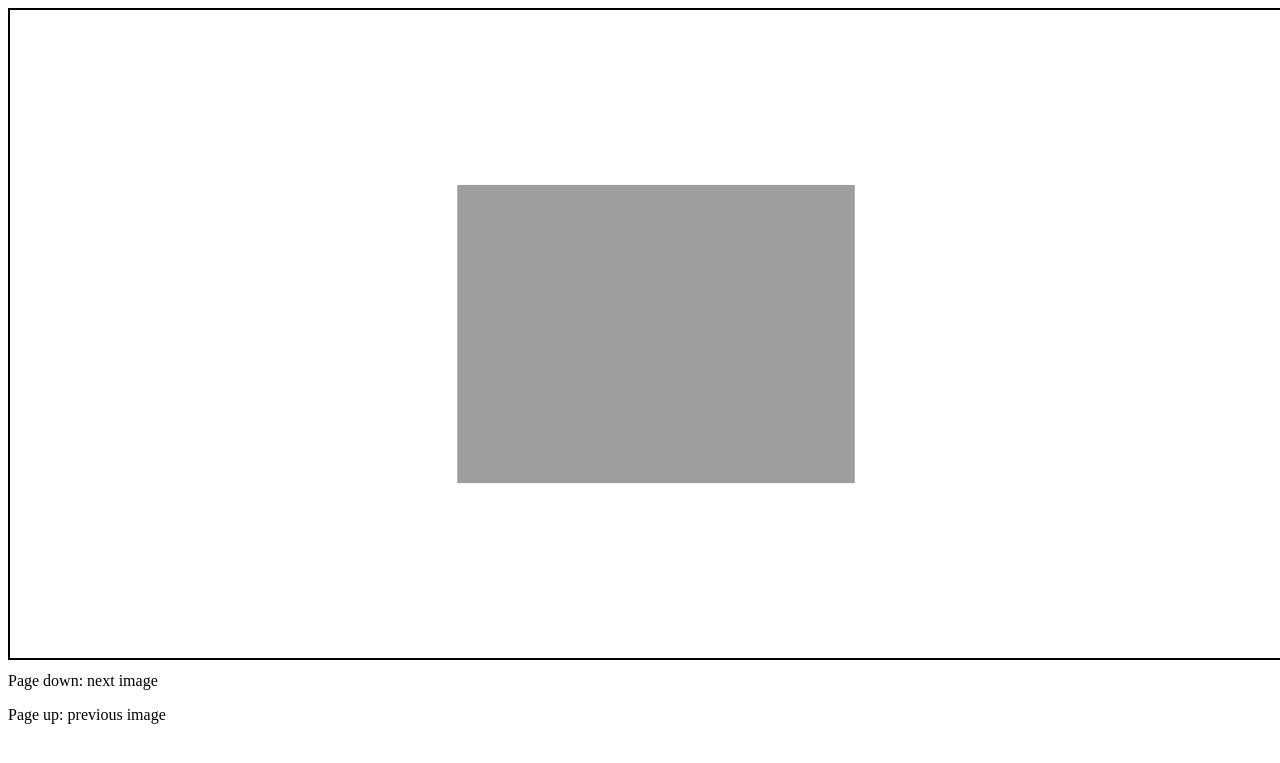
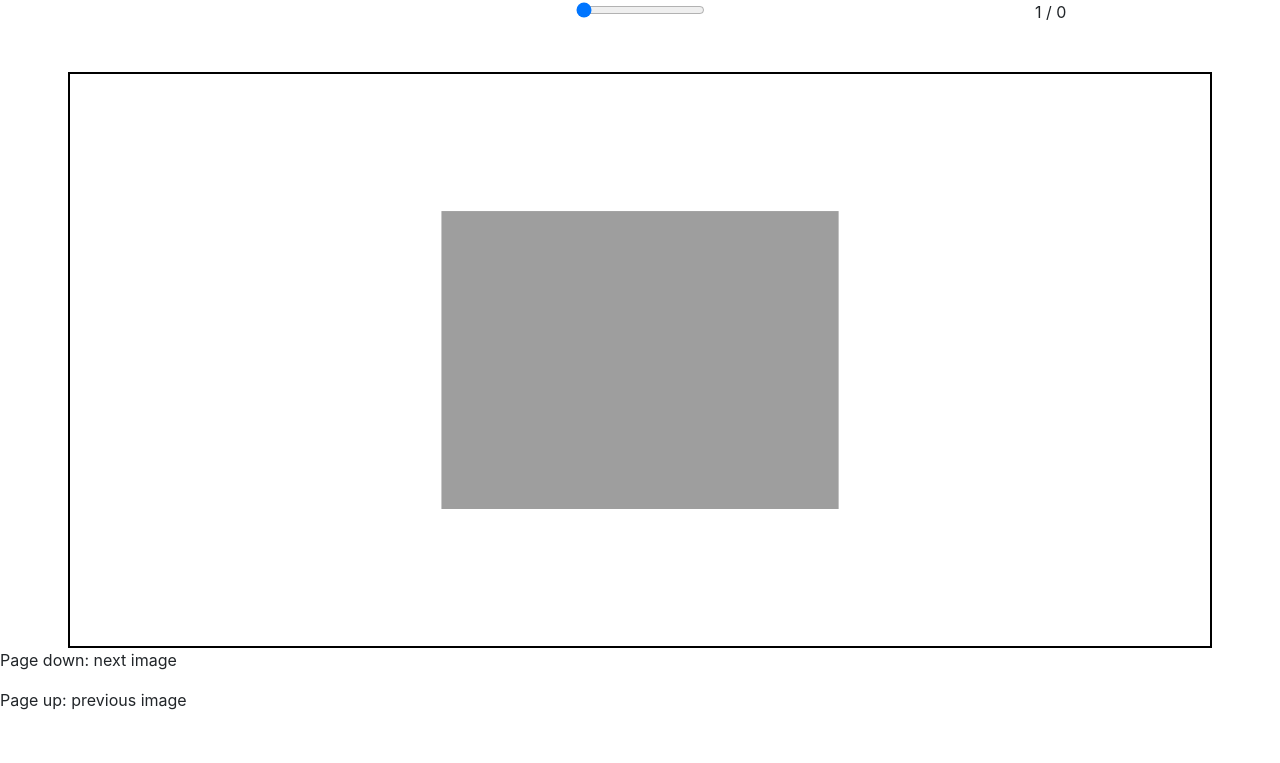
Before and after one commit to chadrick-kwag/segmentation_labeling_tool, a Django app: page / in a window 1280 px wide. Shown: the top 763 px of the page. Run offline with Django 3.2, Linux system fonts and the light colour scheme; parts of the project's set-up code (start-up, migrations or seed data) failed here and were passed over; some libraries are stand-ins or nearby versions.

Commit message:
add slidebar and current index spantexts

```diff
--- a/work/static/js/myscript.js
+++ b/work/static/js/myscript.js
@@ -11,6 +11,16 @@ drawing_state = false
 var total_image_number = 0
 var current_image_index =0
 var load_attempt_image_index = 0
+
+var slidebar = document.getElementById("progress_slidebar")
+
+slidebar.addEventListener("mouseup",function(){
+	var new_slidebar_value = this.value
+	if(new_slidebar_value != current_image_index){
+		goto_specific_imageno(new_slidebar_value)
+
+	}
+})
 
 // var csrftoken = getCookie('csrftoken')
 
@@ -101,24 +111,41 @@ function fetch_total_image_number() {
         success: function(data) {
             console.log("whwhahaht")
             console.log("ajax success", data)
-            total_image_number = data.number_of_images
+			total_image_number = data.number_of_images
+
+			slidebar.setAttribute("max", total_image_number-1)
+			console.log("slidbar max attribute after setting it", slidebar.max)
+
+			console.log($("#total_image_number_span"))
+
+
+			$("#total_image_number_span").text(total_image_number - 1)
+			console.log("after setting total_image_number_span", $("#total_image_number_span").text())
 
         }
     })
 }
 
 function goto_next_image(){
-	load_attempt_image_index = current_image_index+1
+	load_attempt_image_index = parseInt(current_image_index)+ 1
 	var retval = load_image(load_attempt_image_index)
 	if(!retval){
-		console.log("cannot proceed to next image index")
+		console.log("cannot proceed to next image index. current imageindex:", current_image_index)
 	}
 
 }
 
+function goto_specific_imageno(imageno){
+	load_attempt_image_index = imageno
+	var retval = load_image(load_attempt_image_index)
+	if(!retval){
+		console.log("cannot execute load_image with new index:", load_attempt_image_index)
+	}
+}
+
 
 function goto_prev_image(){
-	load_attempt_image_index = current_image_index -1
+	load_attempt_image_index = parseInt(current_image_index) -1
 	var retval = load_image(load_attempt_image_index)
 	if(!retval){
 		console.log("cannot proceed to prev image index")
@@ -140,7 +167,7 @@ function load_image(image_number){
 
 }
 
-fetch_total_image_number()
+
 
 
 // var background = new Raster({source: 'test.png', position:view.center})
@@ -149,10 +176,25 @@ var backrect = null
 
 
 
+fetch_total_image_number()
+
 
 background.onLoad = function(){
 
+
+
 	current_image_index = load_attempt_image_index
+
+	console.log("current_image_index after backimg onload", current_image_index)
+
+	slidebar.value = current_image_index
+	console.log("slidebar value after background onload:", slidebar.value)
+
+
+	// update current index span value
+	$("#current_index_span").text(parseInt(current_image_index) +1)
+
+
 	// path_array=[]
 	erase_all_paths()
 	console.log("raster onload")
--- a/work/templates/work/ext.html
+++ b/work/templates/work/ext.html
@@ -1,18 +1,34 @@
 <!DOCTYPE html>
 <html style="height:100%">
+
 <head>
-<meta http-equiv="content-type" content="text/html; charset=utf-8" />
-<!-- Load the Paper.js library -->
-{% load static%}
-
+    <meta http-equiv="content-type" content="text/html; charset=utf-8" />
+    <meta name="viewport" content="width=device-width, initial-scale=1, shrink-to-fit=no">
+    <link rel="stylesheet" href="https://maxcdn.bootstrapcdn.com/bootstrap/4.0.0/css/bootstrap.min.css" integrity="sha384-Gn5384xqQ1aoWXA+058RXPxPg6fy4IWvTNh0E263XmFcJlSAwiGgFAW/dAiS6JXm" crossorigin="anonymous">
 
 </head>
+
 <body style="height:90%">
-    <div style="height:90%" align="center">
+
+    <div class="container" style="height:10%">
+        <div class="row" style="height:100%">
+            <div class="col">
+
+            </div>
+            <div class="col-8" align="center">
+                <input type="range" id="progress_slidebar" min="0" max="100" />
+            </div>
+            <div class="col">
+                <span id="current_index_span">0</span> / <span id="total_image_number_span">0</span>
+            </div>
+        </div>
+
+    </div>
+    <div style="height:80%" align="center">
         <canvas id="myCanvas" resize="true" style="height:100%;border:2px solid black"></canvas>
     </div>
 
-    <div>
+    <div style="height:10%">
         <p>
             Page down: next image
         </p>
@@ -24,8 +40,14 @@
     <a id="savecanvas" download="output.png"></a>
 
     <script src="https://ajax.googleapis.com/ajax/libs/jquery/3.2.1/jquery.min.js"></script>
+    <script src="https://cdnjs.cloudflare.com/ajax/libs/popper.js/1.12.9/umd/popper.min.js" integrity="sha384-ApNbgh9B+Y1QKtv3Rn7W3mgPxhU9K/ScQsAP7hUibX39j7fakFPskvXusvfa0b4Q"
+        crossorigin="anonymous"></script>
+    <script src="https://maxcdn.bootstrapcdn.com/bootstrap/4.0.0/js/bootstrap.min.js" integrity="sha384-JZR6Spejh4U02d8jOt6vLEHfe/JQGiRRSQQxSfFWpi1MquVdAyjUar5+76PVCmYl"
+        crossorigin="anonymous"></script>
+    {% load static%}
     <script type="text/javascript" src="{% static 'js/paper-full.js'%}"></script>
-<!-- Define inlined PaperScript associate it with myCanvas -->
-<script type="text/paperscript" src="{%static 'js/myscript.js'%}" canvas="myCanvas"></script>
+    <!-- Define inlined PaperScript associate it with myCanvas -->
+    <script type="text/paperscript" src="{%static 'js/myscript.js'%}" canvas="myCanvas"></script>
 </body>
+
 </html>
```
